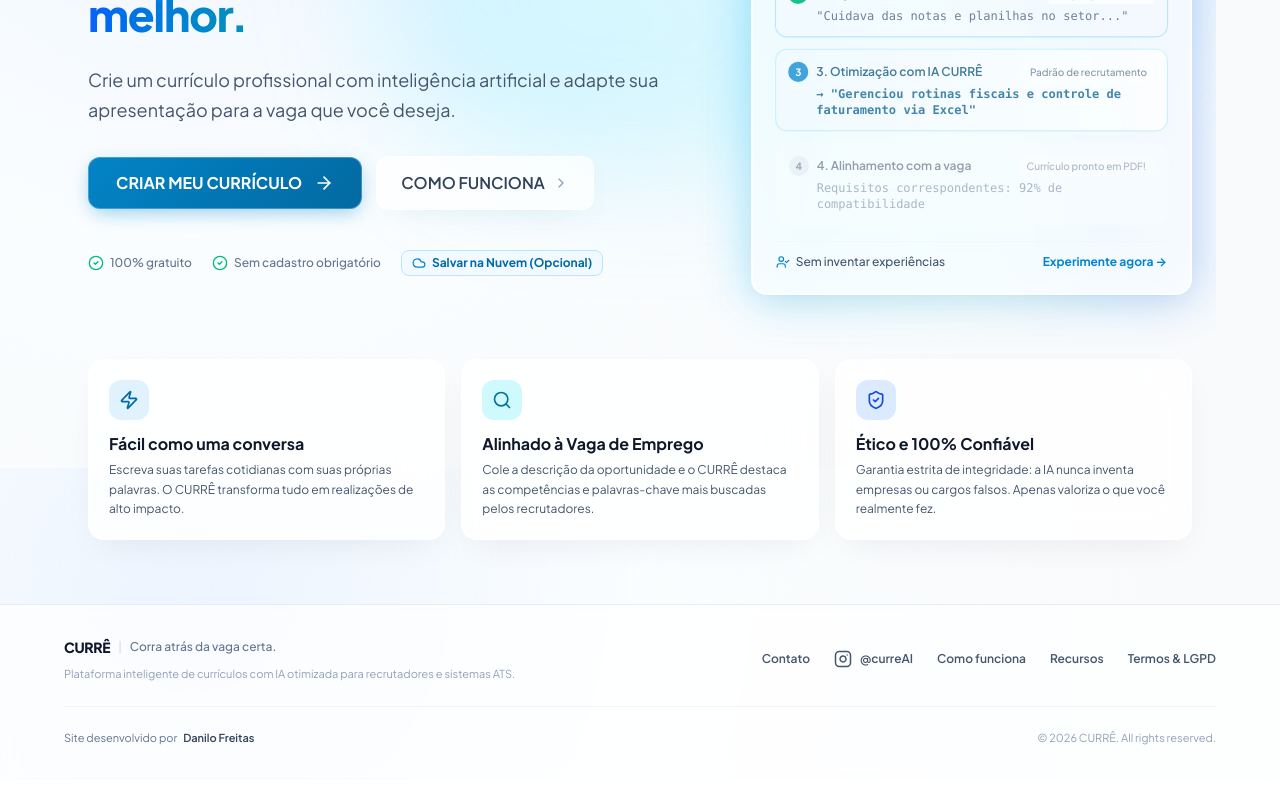
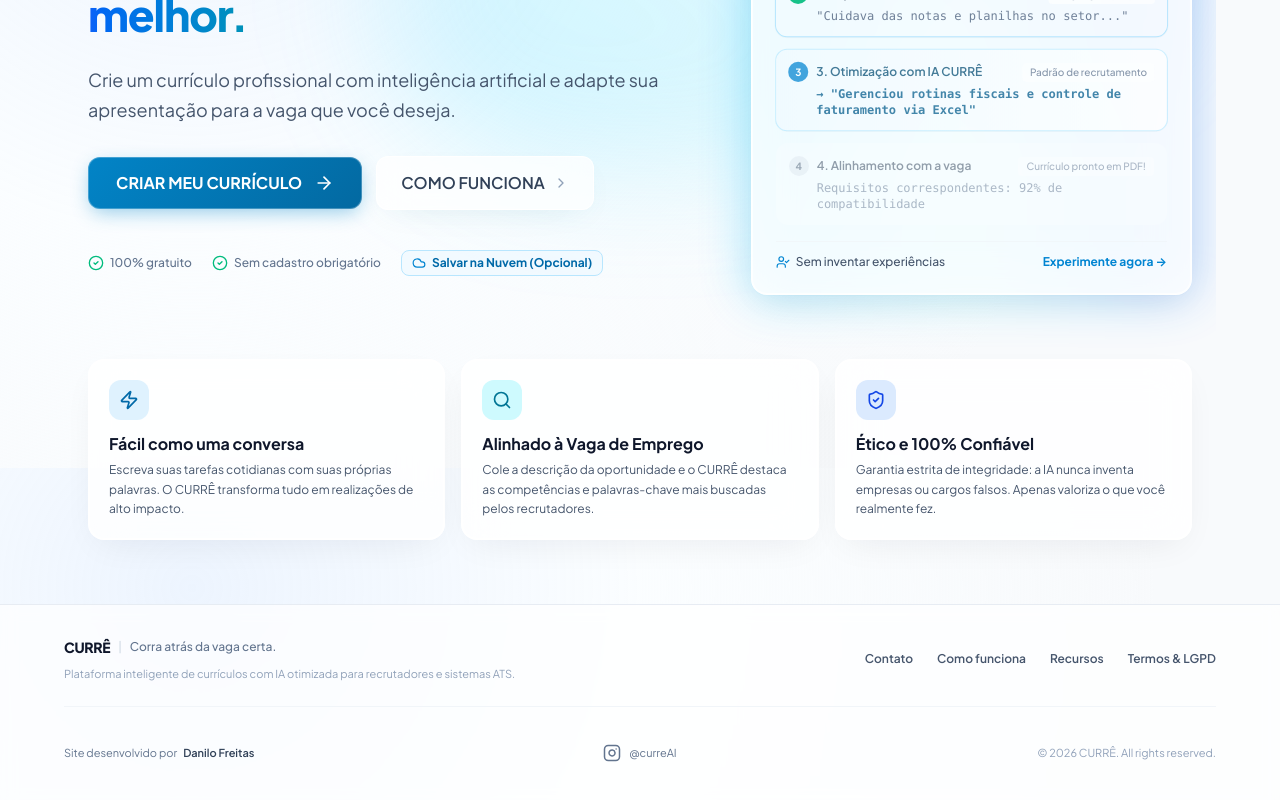
Before and after one commit to Danilosf77/Curre, a React (Vite) app: page / in a window 1280 px wide. Shown: the part 332-1132 px from the top of the page. Before the commit the page ends 1110 px from the top, so only its background shows below. Built offline with nearby package versions, Linux system fonts and the light colour scheme; no server answers.

Commit message:
style: center Instagram in footer attribution row

```diff
--- a/src/App.tsx
+++ b/src/App.tsx
@@ -540,7 +540,6 @@
 
             <div className="flex flex-wrap items-center gap-x-6 gap-y-2 text-xs font-semibold text-slate-600 dark:text-slate-300">
               <a href="/contact" className="inline-flex min-h-11 items-center rounded-lg hover:text-sky-600 dark:hover:text-sky-300 focus-visible:outline-2 focus-visible:outline-offset-4 focus-visible:outline-sky-500">{contactLabel}</a>
-              <InstagramLink placement="footer" />
               <button
                 onClick={() => setHowItWorksOpen(true)}
                 className="hover:text-sky-600 dark:hover:text-sky-400 transition-colors cursor-pointer whitespace-nowrap"
@@ -566,14 +565,15 @@
           <div className="border-t border-slate-100 dark:border-slate-800" />
 
           {/* Bottom Row: Attribution & Copyright */}
-          <div className="flex flex-col sm:flex-row justify-between items-center gap-4 text-[11px]">
-            <div className="text-slate-500 dark:text-slate-400 inline-flex items-center gap-1.5">
+          <div className="grid grid-cols-1 sm:grid-cols-[1fr_auto_1fr] items-center justify-items-center gap-4 text-[11px]">
+            <div className="text-slate-500 dark:text-slate-400 inline-flex items-center gap-1.5 sm:justify-self-start">
               <span>{t('footer_developed_by')}</span>
               <span className="text-slate-700 dark:text-slate-200 font-semibold whitespace-nowrap">
                 Danilo Freitas
               </span>
             </div>
-            <div className="text-slate-400 dark:text-slate-500">
+            <InstagramLink placement="footer" />
+            <div className="text-slate-400 dark:text-slate-500 sm:justify-self-end sm:text-right">
               &copy; {new Date().getFullYear()} CURRÊ. All rights reserved.
             </div>
           </div>
```
